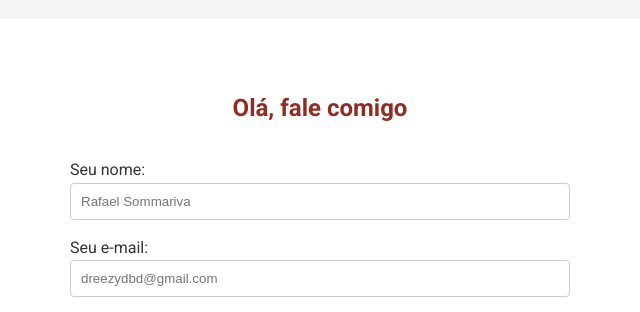
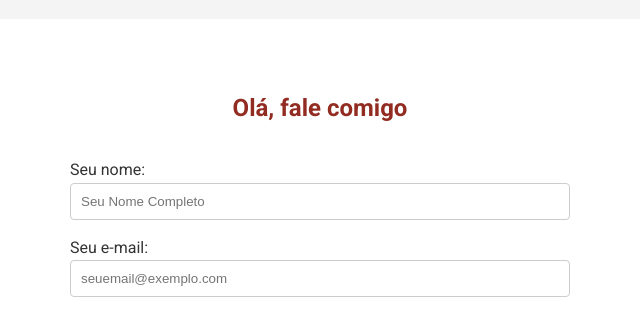
Before and after one commit to dreezyvrwk/dreezyvrwk.github.io, a plain HTML site: page index.html in a window 1280 px wide. Shown: the part 1397-1709 px from the top of the page, 320-960 px from the left. Drawn offline with Linux system fonts and the light colour scheme.

Commit message:
Add files via upload

```diff
--- a/index.html
+++ b/index.html
@@ -68,9 +68,9 @@
             <h2>Olá, fale comigo</h2>
             <form class="formulario-contato">
                 <label for="nome">Seu nome:</label>
-                <input type="text" id="nome" placeholder="Rafael Sommariva" required>
+                <input type="text" id="nome" placeholder="Seu Nome Completo" required>
                 <label for="email">Seu e-mail:</label>
-                <input type="email" id="email" placeholder="dreezydbd@gmail.com" required>
+                <input type="email" id="email" placeholder="seuemail@exemplo.com" required>
                 <label for="mensagem">Sua mensagem:</label>
                 <textarea id="mensagem" rows="6" placeholder="Deixe sua mensagem..." required></textarea>
                 <button type="submit">Enviar</button>
```
